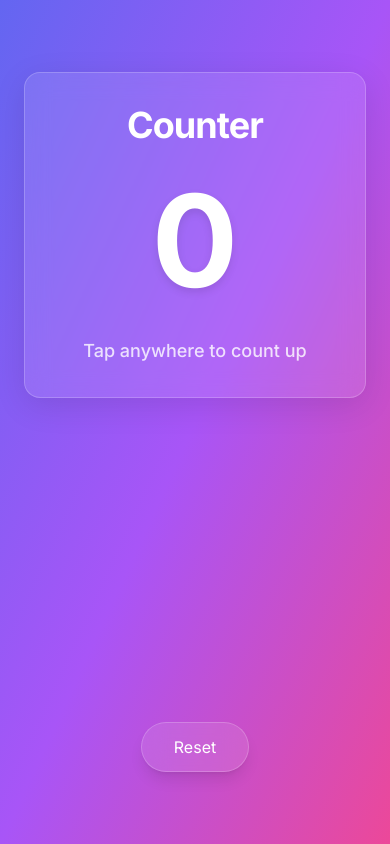
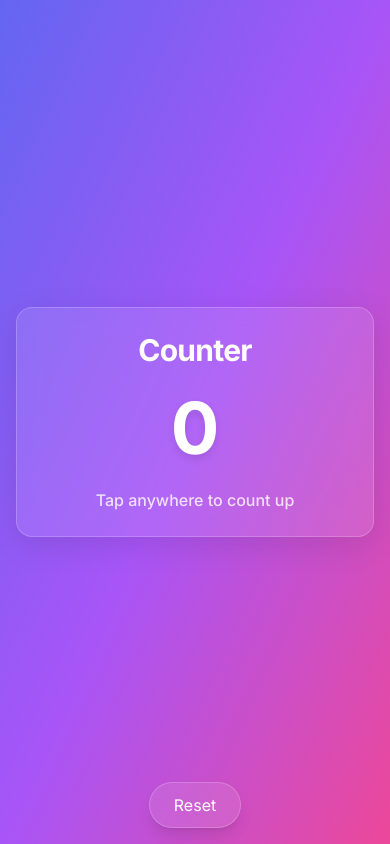
Before and after one commit to hnishi/counter-pwa, a Next.js app: page / in a window 390 px wide. Built offline with nearby package versions, Linux system fonts and the light colour scheme.

Commit message:
feat: モバイルデバイスでの表示を最適化
- リセットボタンの配置を画面下部に固定
- スクロール不要のレイアウトに変更
- ビューポート設定とPWA表示の最適化
- レスポンシブデザインの改善

```diff
--- a/src/app/layout.tsx
+++ b/src/app/layout.tsx
@@ -15,14 +15,24 @@ export default function RootLayout({
     <html lang="en">
       <head>
         <meta charSet="utf-8" />
-        <meta name="viewport" content="width=device-width, initial-scale=1" />
+        <meta
+          name="viewport"
+          content="width=device-width, initial-scale=1, viewport-fit=cover"
+        />
         <meta
           name="description"
           content="A modern counter progressive web app"
         />
+        <meta name="theme-color" content="#6366f1" />
+        <meta name="apple-mobile-web-app-capable" content="yes" />
+        <meta
+          name="apple-mobile-web-app-status-bar-style"
+          content="black-translucent"
+        />
+        <meta name="mobile-web-app-capable" content="yes" />
         <title>Counter App</title>
       </head>
-      <body className={inter.className}>
+      <body className={`${inter.className} overscroll-none`}>
         {children}
         <Analytics />
       </body>
--- a/src/app/page.tsx
+++ b/src/app/page.tsx
@@ -31,24 +31,24 @@ export default function Home() {
   return (
     <main
       onClick={handlePress}
-      className={`min-h-screen bg-gradient-to-br from-indigo-500 via-purple-500 to-pink-500
-        transition-all duration-300 cursor-pointer p-6 flex flex-col items-center justify-between
+      className={`h-screen bg-gradient-to-br from-indigo-500 via-purple-500 to-pink-500
+        transition-all duration-300 cursor-pointer relative overflow-hidden
         ${isPressed ? "scale-[0.98]" : ""}`}
     >
+      <div className="absolute inset-0 flex flex-col items-center justify-center p-4 sm:p-6">
         <div
-        className="w-full max-w-md p-8 mt-12 rounded-2xl backdrop-blur-md bg-white/10
+          className="w-full max-w-md p-6 sm:p-8 rounded-2xl backdrop-blur-md bg-white/10
           shadow-[0_8px_32px_rgba(0,0,0,0.1)] border border-white/20"
         >
-        <h1 className="text-4xl font-bold mb-8 text-white text-center tracking-tight">
+          <h1 className="text-3xl sm:text-4xl font-bold mb-6 sm:mb-8 text-white text-center tracking-tight">
             Counter
           </h1>
 
-        <div className="flex flex-col items-center space-y-8">
+          <div className="flex flex-col items-center space-y-6 sm:space-y-8">
             <div
-            className={`text-9xl font-bold text-white
+              className={`text-7xl sm:text-9xl font-bold text-white
                 ${isPressed ? "scale-110" : "scale-100"}
-              transition-all duration-150 ease-out
-              text-shadow-lg`}
+                transition-all duration-150 ease-out`}
               style={{
                 textShadow: "0 4px 8px rgba(0, 0, 0, 0.1)",
               }}
@@ -56,22 +56,25 @@ export default function Home() {
               {count}
             </div>
 
-          <p className="text-lg text-white/80 font-medium pointer-events-none">
+            <p className="text-base sm:text-lg text-white/80 font-medium pointer-events-none">
               Tap anywhere to count up
             </p>
           </div>
         </div>
+      </div>
 
+      <div className="absolute bottom-0 left-0 right-0 flex justify-center p-4 sm:p-6 pointer-events-none">
         <button
           onClick={handleReset}
-        className="mb-12 px-8 py-3 bg-white/10 text-white rounded-full
+          className="px-6 sm:px-8 py-2.5 sm:py-3 bg-white/10 text-white rounded-full
             hover:bg-white/20 transition-all duration-300 backdrop-blur-md
             border border-white/20 shadow-lg
-          active:scale-95"
+            active:scale-95 pointer-events-auto"
           aria-label="Reset counter"
         >
           Reset
         </button>
+      </div>
     </main>
   );
 }
```
Also changed, not shown: 1 other file (tests, documents, lock files or other folders). Lines whose indentation alone changed are shown as unchanged.
